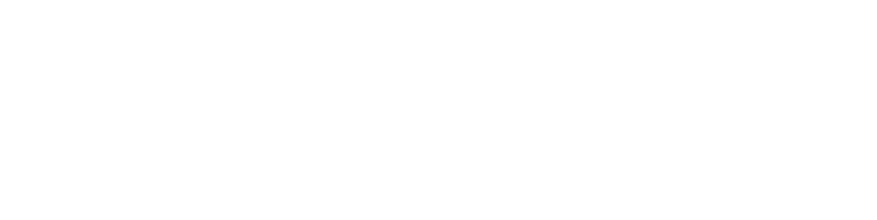
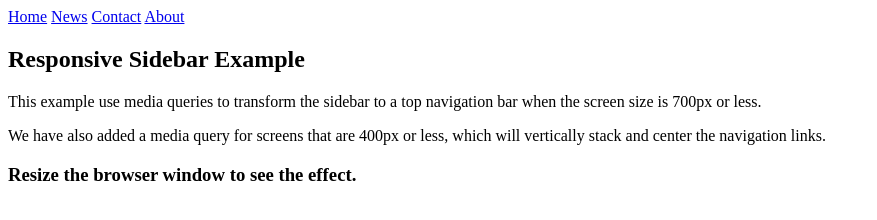
Before and after one commit to j3ffh95/css_sidebar_responsive, a plain HTML site: page index.html in a window 1280 px wide. Shown: the whole page, without its empty margins (0-877 px from the left). Drawn offline with Linux system fonts and the light colour scheme.

Commit message:
added html markup

```diff
--- a/index.html
+++ b/index.html
@@ -8,6 +8,25 @@
     <title>css_sidebar_responsive</title>
   </head>
   <body>
+    <div class="sidebar">
+      <a class="active" href="#home">Home</a>
+      <a href="#news">News</a>
+      <a href="#contact">Contact</a>
+      <a href="#about">About</a>
+    </div>
+
+    <div class="content">
+      <h2>Responsive Sidebar Example</h2>
+      <p>
+        This example use media queries to transform the sidebar to a top
+        navigation bar when the screen size is 700px or less.
+      </p>
+      <p>
+        We have also added a media query for screens that are 400px or less,
+        which will vertically stack and center the navigation links.
+      </p>
+      <h3>Resize the browser window to see the effect.</h3>
+    </div>
     <script src="./main.js"></script>
   </body>
 </html>
```
